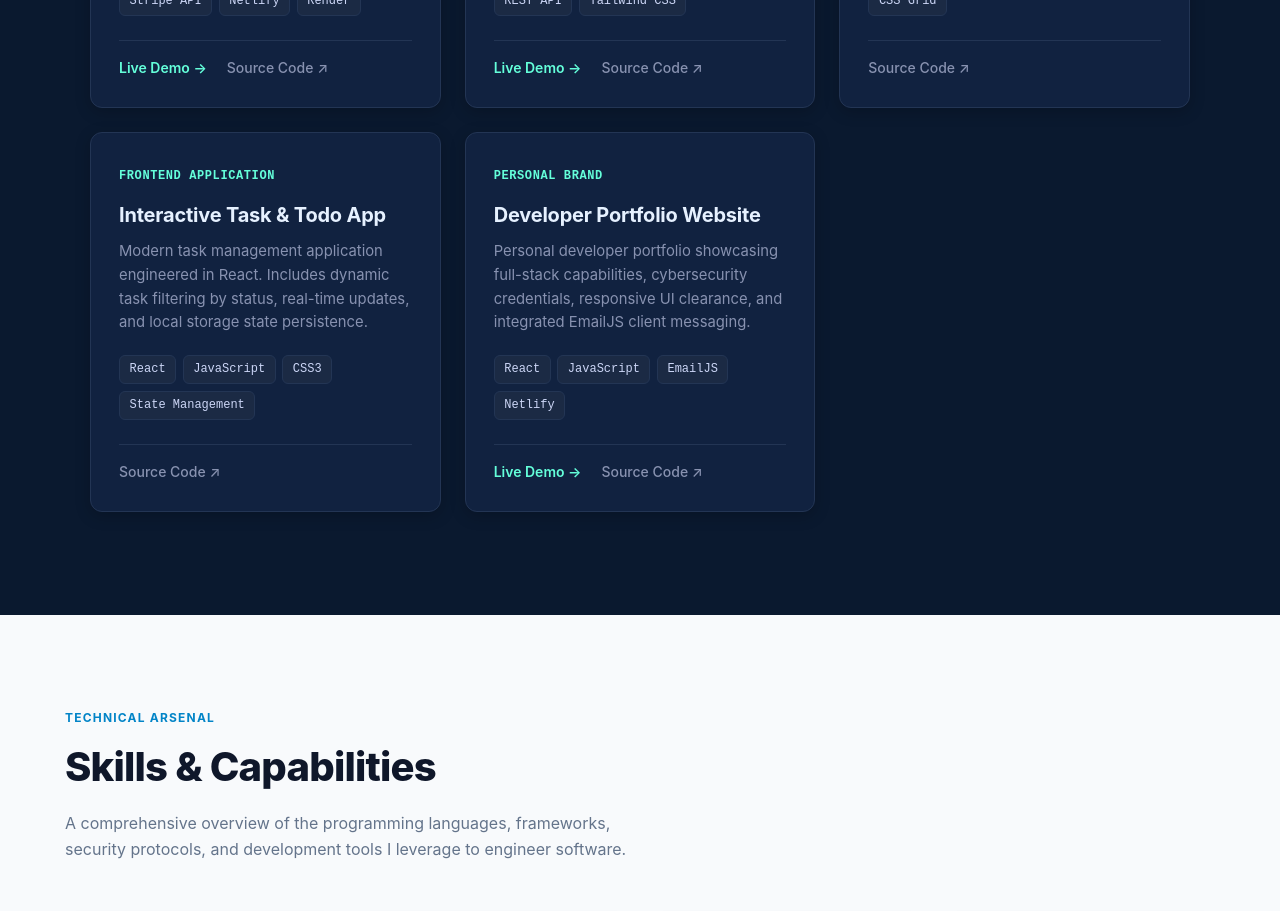
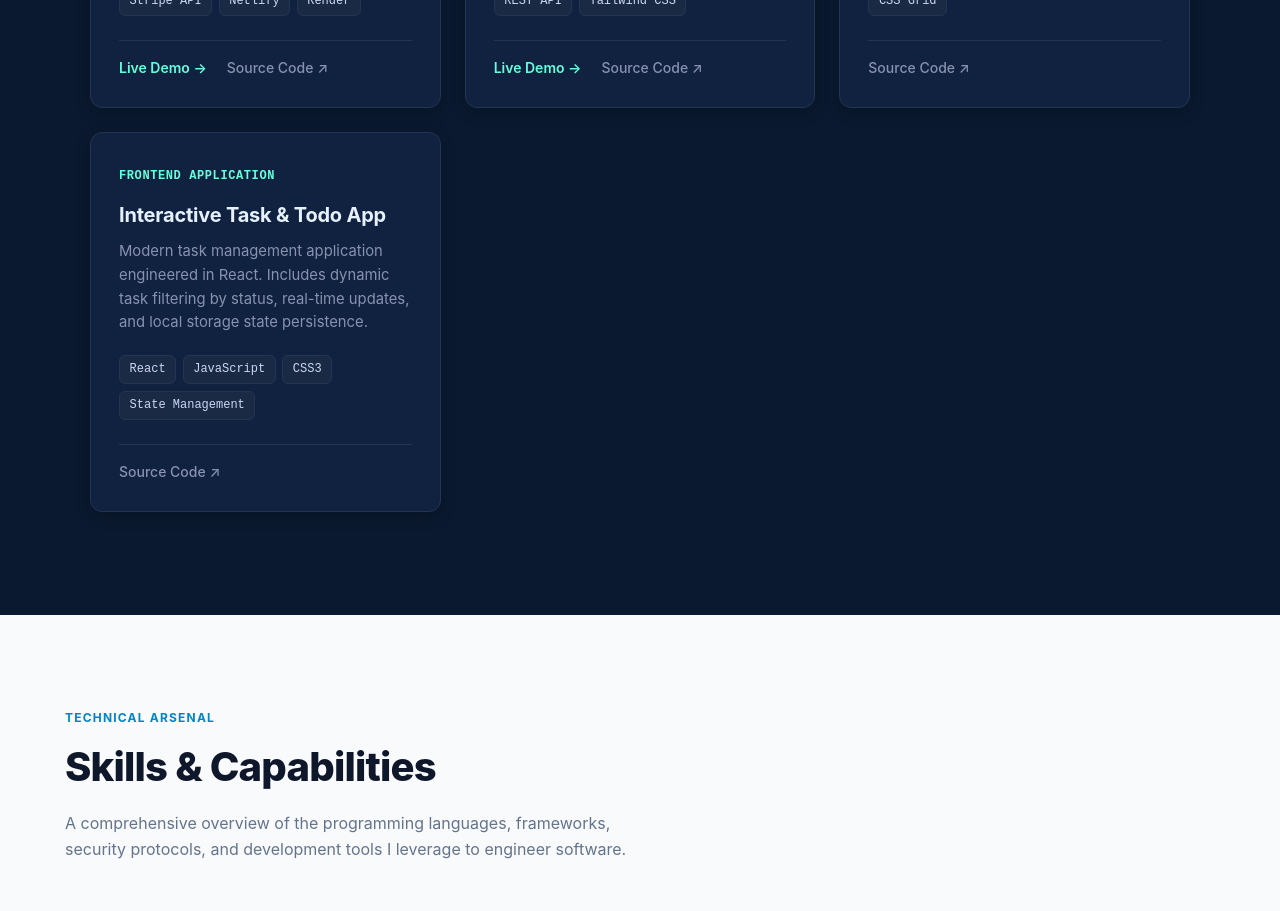
Before and after one commit to Tobiscus100/portfolio-website, a React (Create React App) app: page / in a window 1280 px wide. Shown: the part 2920-3831 px from the top of the page. Built offline with nearby package versions, Linux system fonts and the light colour scheme.

Commit message:
feat: add live demo links for ecommerce and advice generator projects

```diff
--- a/src/components/Projects.jsx
+++ b/src/components/Projects.jsx
@@ -44,16 +44,7 @@ function Projects() {
       github: "https://github.com/Tobiscus100/my-todo-app",
       demo: null,
     },
-    {
-      id: 5,
-      title: "Developer Portfolio Website",
-      category: "Personal Brand",
-      description:
-        "Personal developer portfolio showcasing full-stack capabilities, cybersecurity credentials, responsive UI clearance, and integrated EmailJS client messaging.",
-      tags: ["React", "JavaScript", "EmailJS", "Netlify"],
-      github: "https://github.com/Tobiscus100/portfolio-website",
-      demo: "https://tobiscus-dev.netlify.app",
-    },
+
   ];
 
   return (
```
